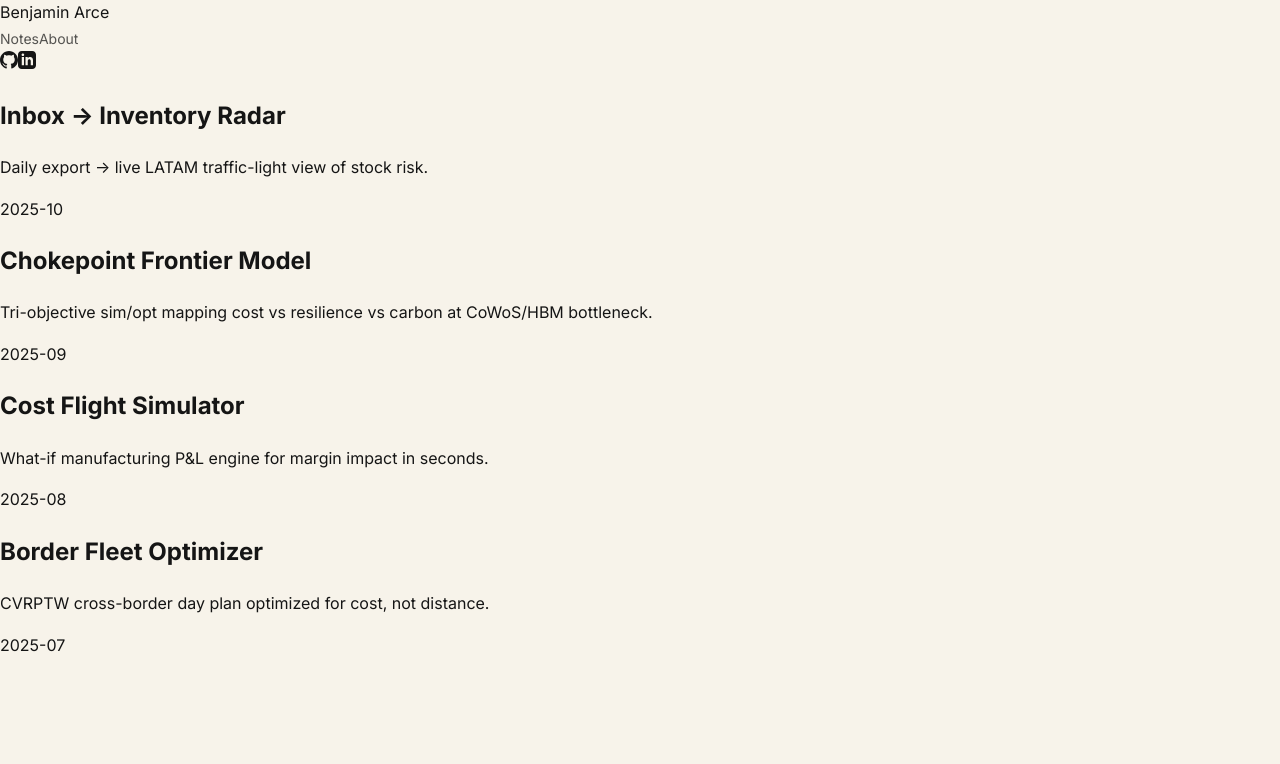
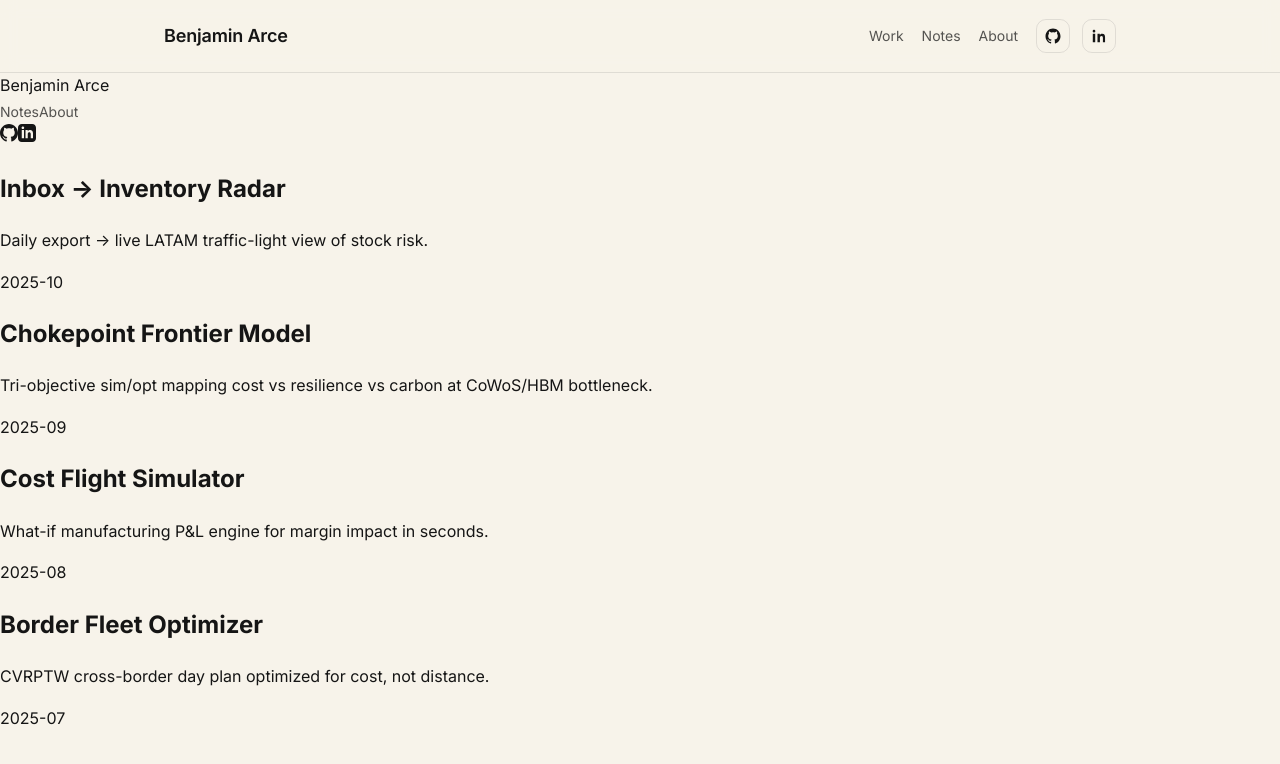
Before and after one commit to benjaminarce-cloud/arcev2-portfolio, a Next.js app: page / in a window 1280 px wide. Shown: the top 764 px of the page. Built offline with nearby package versions, Linux system fonts and the light colour scheme.

Commit message:
Update layout.tsx

```diff
--- a/src/app/layout.tsx
+++ b/src/app/layout.tsx
@@ -1,10 +1,41 @@
-import type { Metadata } from "next";
+// src/app/layout.tsx
 import "./globals.css";
+import Link from "next/link";
 
-export const metadata: Metadata = {
+export const metadata = {
   title: "Benjamin Arce",
-  description: "Systems that turn messy data into decisions.",
+  description: "Portfolio — scan-first overview, click for full detail.",
 };
+
+function IconGitHub(props: { className?: string }) {
+  return (
+    <svg
+      viewBox="0 0 24 24"
+      width="18"
+      height="18"
+      aria-hidden="true"
+      className={props.className}
+      fill="currentColor"
+    >
+      <path d="M12 2C6.477 2 2 6.579 2 12.253c0 4.537 2.865 8.387 6.839 9.744.5.095.682-.224.682-.5 0-.247-.009-.902-.014-1.771-2.782.621-3.369-1.376-3.369-1.376-.454-1.189-1.11-1.505-1.11-1.505-.908-.646.069-.633.069-.633 1.004.072 1.532 1.06 1.532 1.06.892 1.571 2.341 1.118 2.91.855.091-.667.349-1.118.635-1.374-2.221-.262-4.555-1.143-4.555-5.087 0-1.124.39-2.043 1.03-2.764-.103-.262-.447-1.319.098-2.75 0 0 .84-.276 2.75 1.056A9.3 9.3 0 0 1 12 6.844c.85.004 1.705.12 2.504.35 1.909-1.332 2.748-1.056 2.748-1.056.546 1.431.202 2.488.099 2.75.64.721 1.028 1.64 1.028 2.764 0 3.954-2.338 4.822-4.566 5.078.359.318.678.945.678 1.905 0 1.375-.012 2.484-.012 2.822 0 .278.18.6.688.498C19.138 20.636 22 16.788 22 12.253 22 6.579 17.523 2 12 2z" />
+    </svg>
+  );
+}
+
+function IconLinkedIn(props: { className?: string }) {
+  return (
+    <svg
+      viewBox="0 0 24 24"
+      width="18"
+      height="18"
+      aria-hidden="true"
+      className={props.className}
+      fill="currentColor"
+    >
+      <path d="M20.447 20.452H17.21v-5.569c0-1.328-.027-3.037-1.852-3.037-1.853 0-2.136 1.445-2.136 2.939v5.667H9.986V9h3.104v1.561h.044c.432-.82 1.49-1.686 3.067-1.686 3.279 0 3.882 2.159 3.882 4.967v6.61zM5.337 7.433a1.804 1.804 0 1 1 0-3.608 1.804 1.804 0 0 1 0 3.608zM6.956 20.452H3.716V9h3.24v11.452z" />
+    </svg>
+  );
+}
 
 export default function RootLayout({
   children,
@@ -13,7 +44,54 @@ export default function RootLayout({
 }) {
   return (
     <html lang="en">
-      <body>{children}</body>
+      <body>
+        <header className="site-header">
+          <div className="container">
+            <div className="header-inner">
+              <Link href="/" className="brand">
+                Benjamin Arce
+              </Link>
+
+              <nav className="nav" aria-label="Primary">
+                <div className="nav-links">
+                  <Link className="nav-link" href="/work">
+                    Work
+                  </Link>
+                  <Link className="nav-link" href="/notes">
+                    Notes
+                  </Link>
+                  <Link className="nav-link" href="/about">
+                    About
+                  </Link>
+                </div>
+
+                <div className="icon-links" aria-label="Social">
+                  <a
+                    className="icon-link"
+                    href="https://github.com/"
+                    target="_blank"
+                    rel="noreferrer"
+                    aria-label="GitHub"
+                  >
+                    <IconGitHub />
+                  </a>
+                  <a
+                    className="icon-link"
+                    href="https://www.linkedin.com/"
+                    target="_blank"
+                    rel="noreferrer"
+                    aria-label="LinkedIn"
+                  >
+                    <IconLinkedIn />
+                  </a>
+                </div>
+              </nav>
+            </div>
+          </div>
+        </header>
+
+        <main>{children}</main>
+      </body>
     </html>
   );
 }
```
